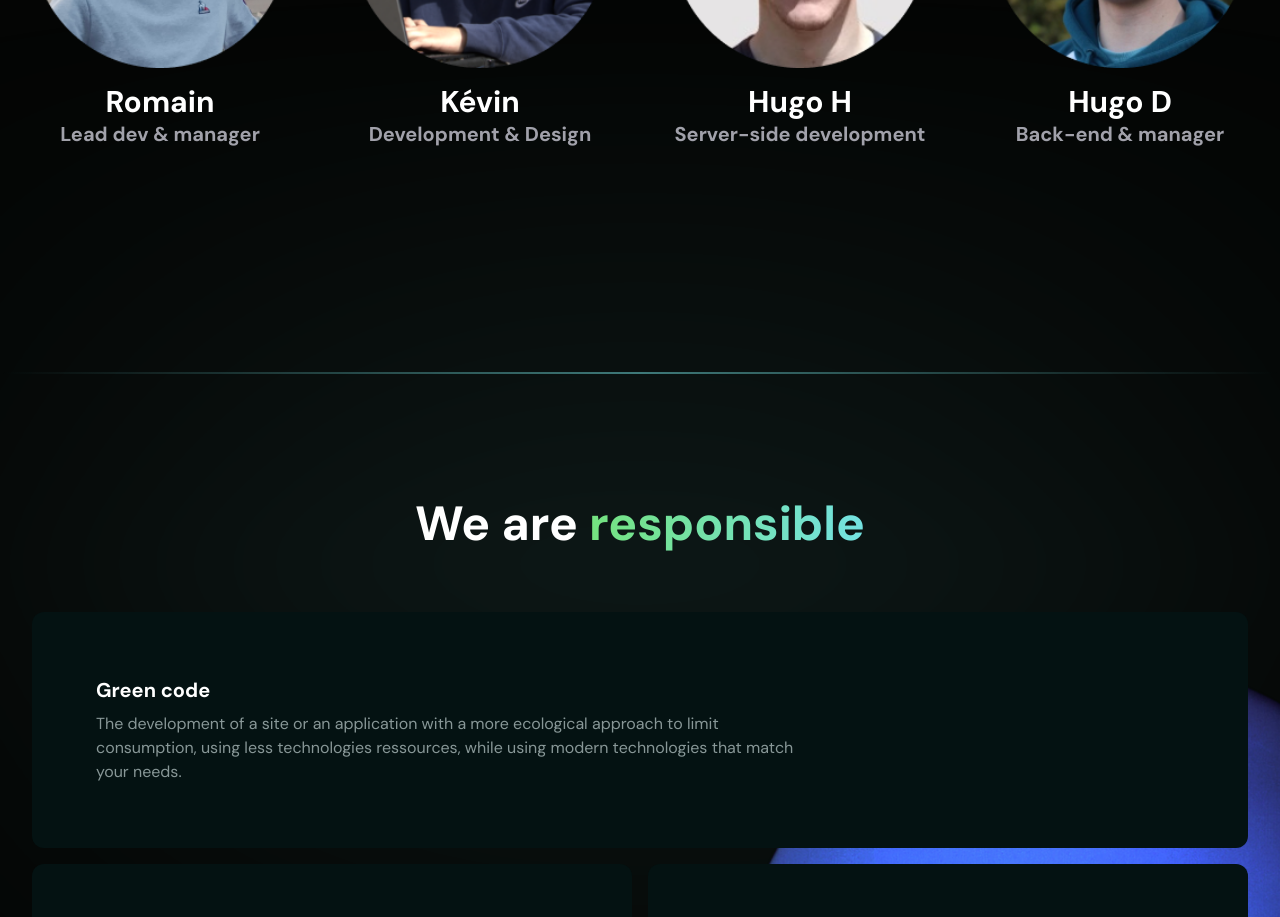
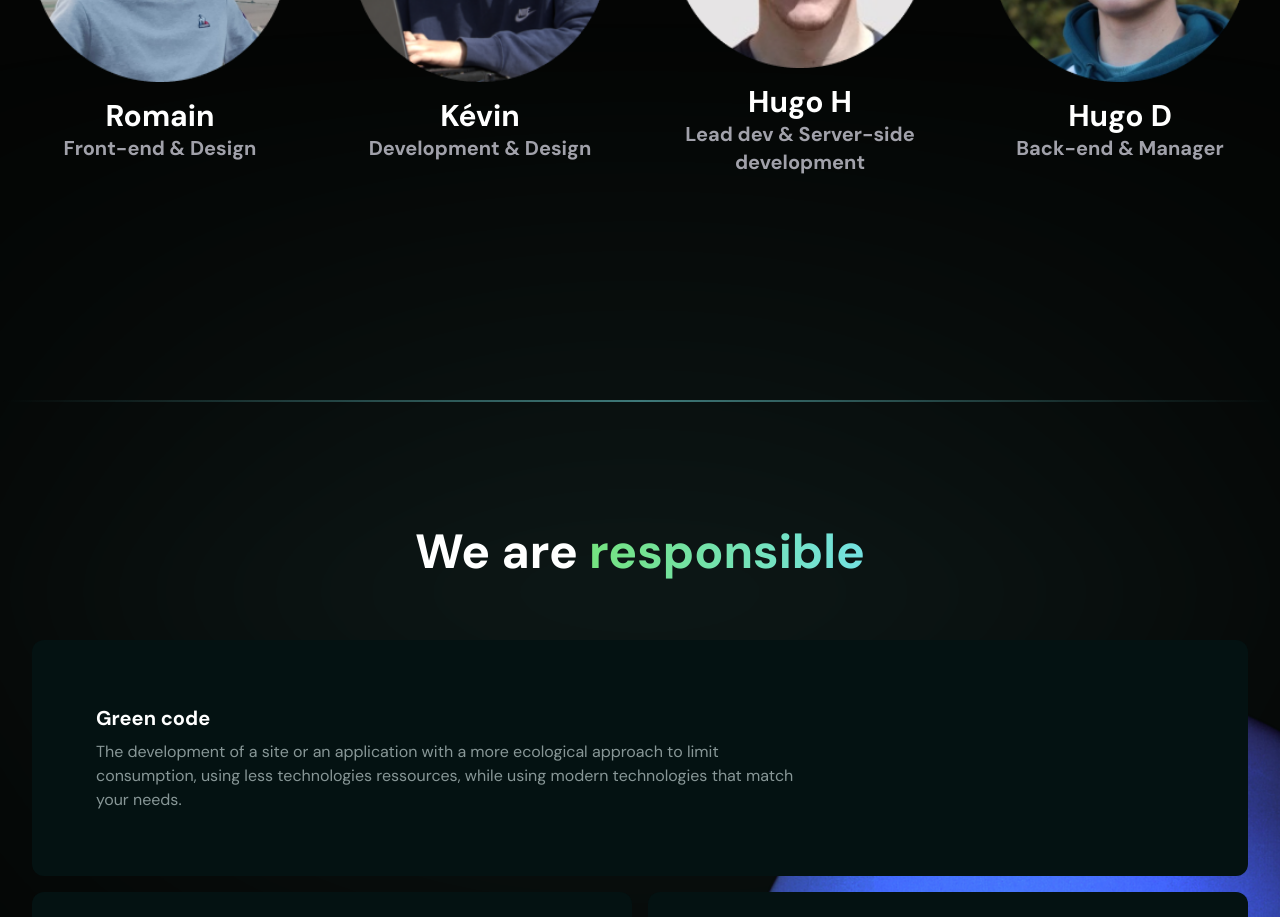
Before and after one commit to ascendance-projects/web, a Next.js app: page / in a window 1280 px wide. Shown: the part 2040-2957 px from the top of the page. Built offline with nearby package versions, Linux system fonts and the light colour scheme.

Commit message:
[FIX] Fix texte

```diff
--- a/src/features/homepage/components/Team.tsx
+++ b/src/features/homepage/components/Team.tsx
@@ -8,22 +8,25 @@ import translate from '~/lib/transitions/translate'
 const TEAM = [
   {
     name: 'Romain',
-    description: 'Lead dev & manager',
+    description: 'Front-end & Design',
     url: '/team/romain.png',
   },
   {
     name: 'Kévin',
-    description: 'Development & Design',
+    description: 'Development &\n' +
+      ' Design',
     url: '/team/kevin.png',
   },
   {
     name: 'Hugo H',
-    description: 'Server-side development',
+    description: 'Lead dev & Server-side\n' +
+      'development',
     url: '/team/hugoh.png',
   },
   {
     name: 'Hugo D',
-    description: 'Back-end & manager',
+    description: 'Back-end & \n' +
+      'Manager',
     url: '/team/hugod.png',
   },
 ] as const satisfies { name: string; description: string; url: string }[]
```
